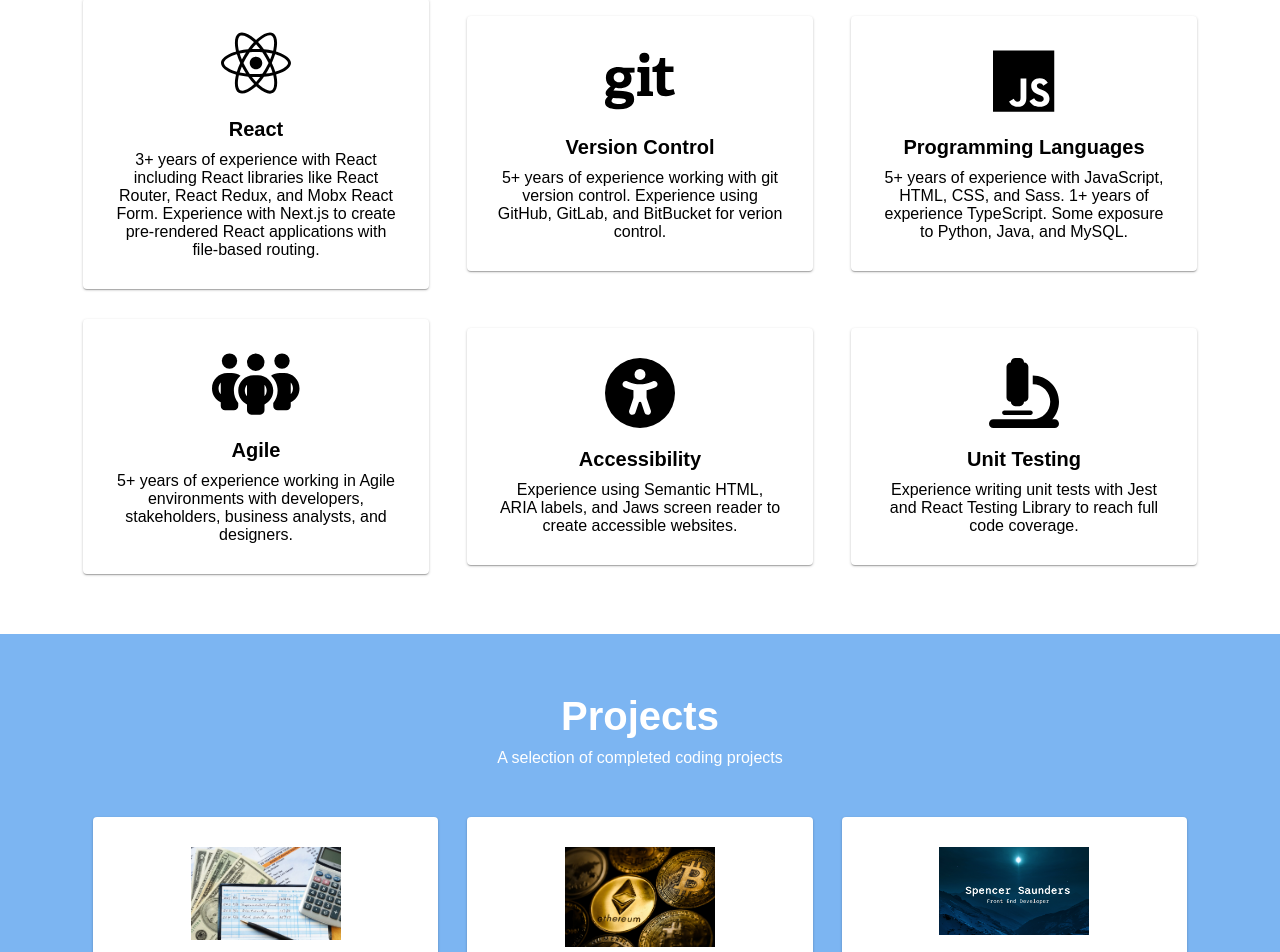
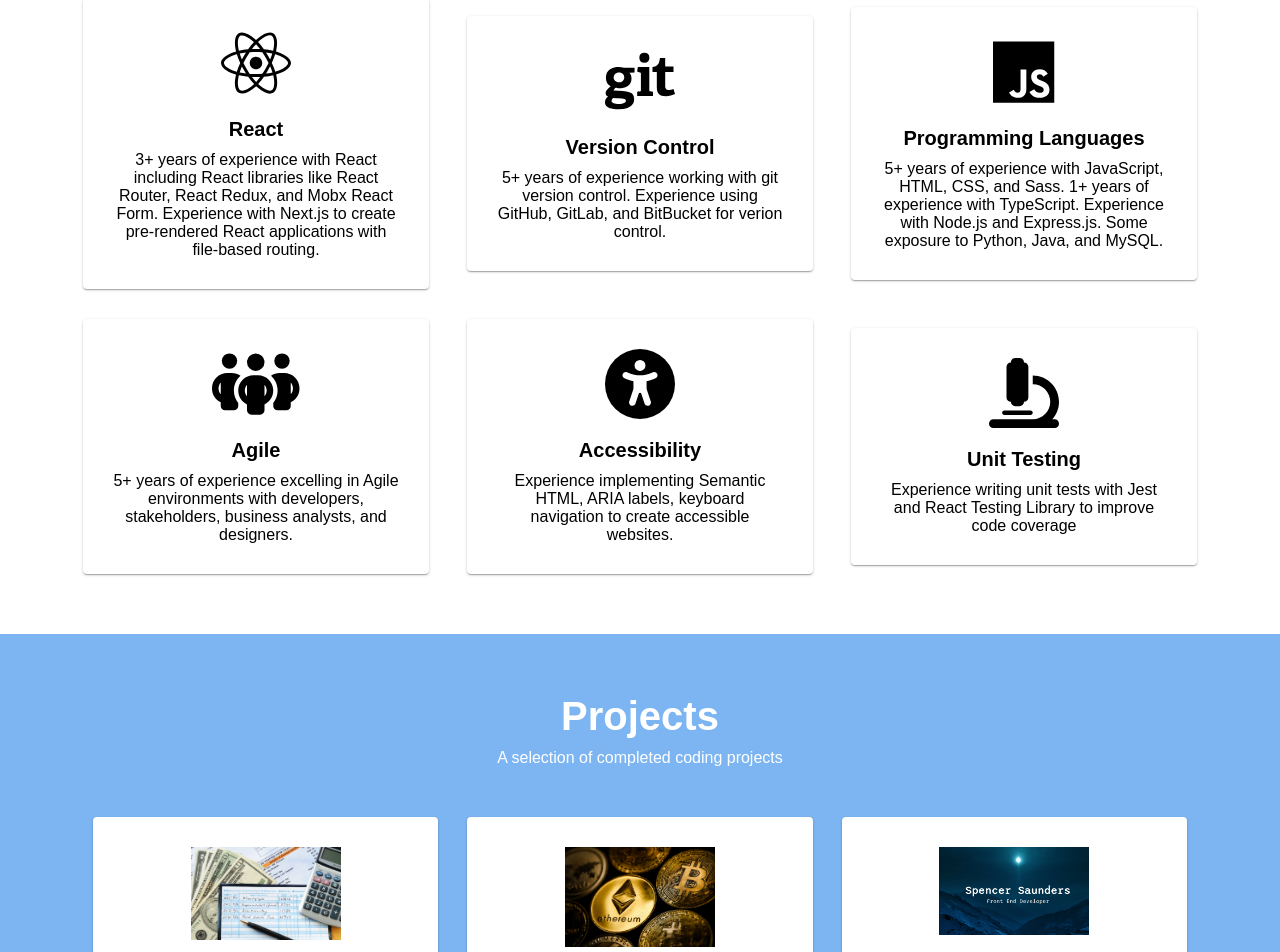
Before and after one commit to SpencerJSaunders/SpencerJSaunders.github.io, a React (Create React App) app: page / in a window 1280 px wide. Shown: the part 2181-3133 px from the top of the page. Built offline with nearby package versions, Linux system fonts and the light colour scheme; a web font is replaced by a local one.

Commit message:
Updated skills section

```diff
--- a/src/SkillsSection.js
+++ b/src/SkillsSection.js
@@ -22,7 +22,8 @@ const SkillsSection = () => {
             <p>
               3+ years of experience with React including React libraries like
               React Router, React Redux, and Mobx React Form. Experience with
-              Next.js to create pre-rendered React applications with file-based routing.
+              Next.js to create pre-rendered React applications with file-based
+              routing.
             </p>
           </div>
           <div className="skills-section__item">
@@ -38,8 +39,8 @@ const SkillsSection = () => {
             <h4>Programming Languages</h4>
             <p>
               5+ years of experience with JavaScript, HTML, CSS, and Sass. 1+
-              years of experience TypeScript. Some exposure to Python, Java, and
-              MySQL.
+              years of experience with TypeScript. Experience with Node.js and
+              Express.js. Some exposure to Python, Java, and MySQL.
             </p>
           </div>
         </div>
@@ -48,7 +49,7 @@ const SkillsSection = () => {
             <FontAwesomeIcon size="7x" icon={faPeopleGroup} />
             <h4>Agile</h4>
             <p>
-              5+ years of experience working in Agile environments with
+              5+ years of experience excelling in Agile environments with
               developers, stakeholders, business analysts, and designers.
             </p>
           </div>
@@ -56,8 +57,8 @@ const SkillsSection = () => {
             <FontAwesomeIcon size="7x" icon={faUniversalAccess} />
             <h4>Accessibility</h4>
             <p>
-              Experience using Semantic HTML, ARIA labels, and Jaws screen
-              reader to create accessible websites.
+              Experience implementing Semantic HTML, ARIA labels, keyboard
+              navigation to create accessible websites.
             </p>
           </div>
           <div className="skills-section__item">
@@ -65,7 +66,7 @@ const SkillsSection = () => {
             <h4>Unit Testing</h4>
             <p>
               Experience writing unit tests with Jest and React Testing Library
-              to reach full code coverage.
+              to improve code coverage
             </p>
           </div>
         </div>
```
Also changed, not shown: 1 other file (tests, documents, lock files or other folders).
